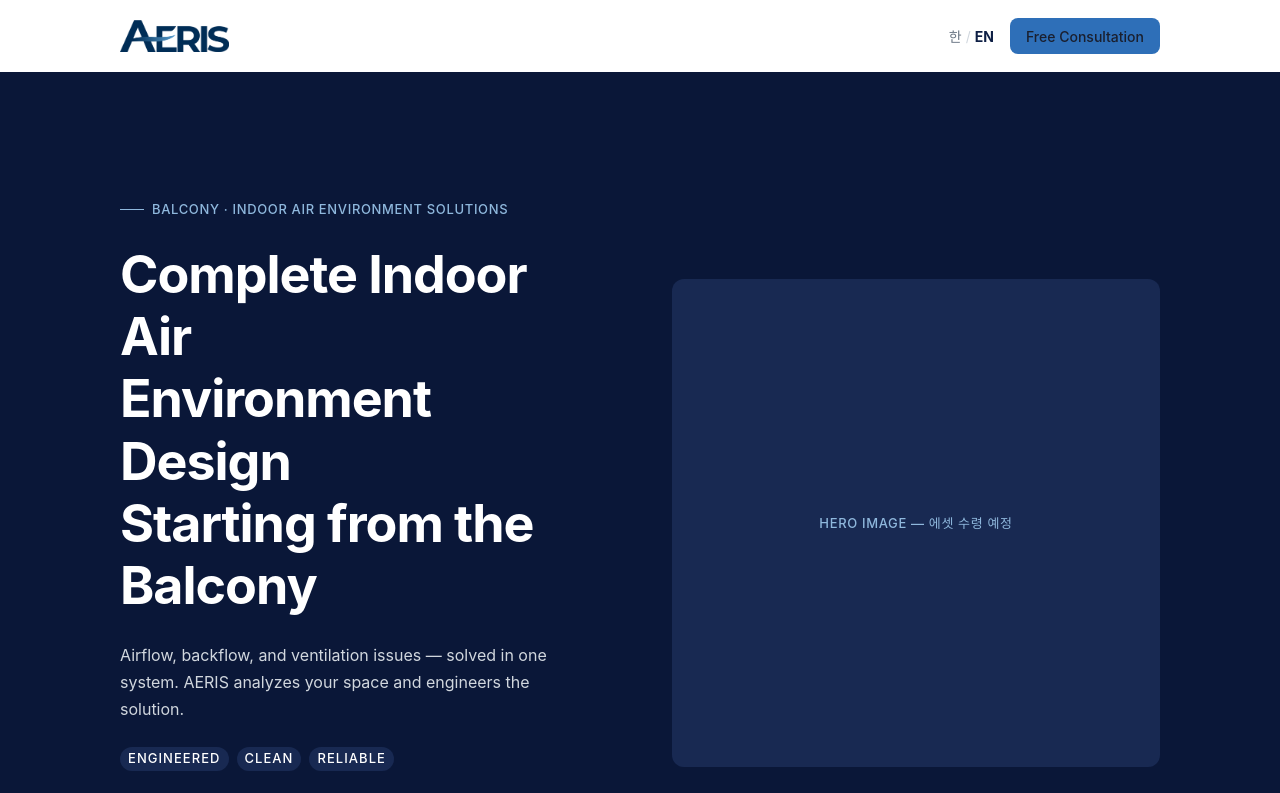
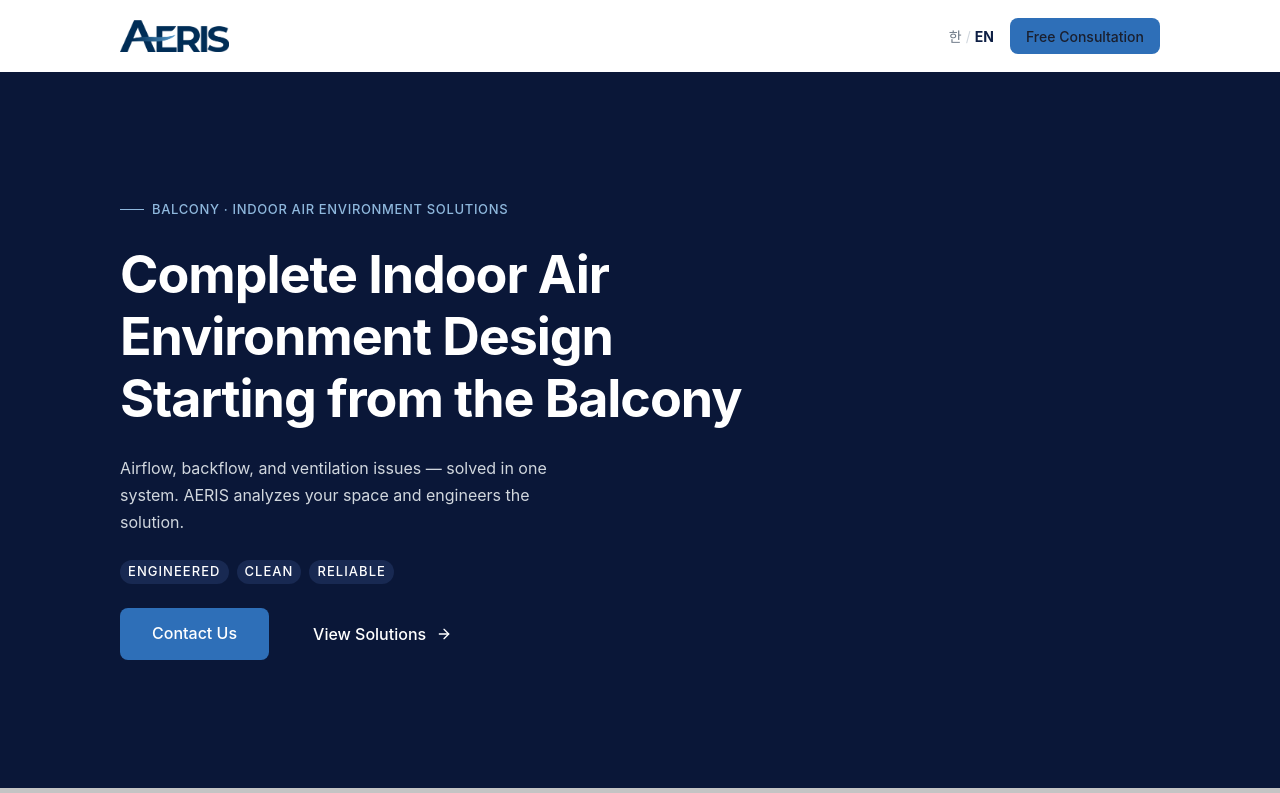
Before and after one commit to komiwebmaster-del/aeris-webpage, a Next.js app: page /en in a window 1280 px wide. Shown: the top 793 px of the page. Built offline with nearby package versions, Linux system fonts and the light colour scheme; grey boxes are pictures that could not be loaded; a web font is replaced by a local one.

Commit message:
💄 Style: Hero 우측 이미지 영역 임시 숨김
Hero 키 비주얼 에셋 수령 전까지 우측 placeholder 블록을 JSX 주석 처리.
좌측 텍스트·CTA 만 단독 노출되는 임시 상태.
에셋 수령 시 주석 해제 + next/image 로 교체 예정.

```diff
--- a/src/components/sections/hero/index.tsx
+++ b/src/components/sections/hero/index.tsx
@@ -1,12 +1,12 @@
 'use client';
 
-import { useTranslations } from 'next-intl';
-import { ArrowRight } from 'lucide-react';
+import { Container } from '@/components/layout/container';
 import { Section } from '@/components/layout/section';
-import { Container } from '@/components/layout/container';
-import { Eyebrow } from '@/components/ui/eyebrow';
 import { Badge } from '@/components/ui/badge';
 import { Button } from '@/components/ui/button';
+import { Eyebrow } from '@/components/ui/eyebrow';
+import { ArrowRight } from 'lucide-react';
+import { useTranslations } from 'next-intl';
 
 export function HeroSection() {
   const t = useTranslations('hero');
@@ -74,16 +74,16 @@ export function HeroSection() {
           </div>
 
           {/* Image — Right */}
-          <div className="lg:flex-1">
+          {/* <div className="lg:flex-1">
             <div className="relative aspect-[4/3] w-full overflow-hidden rounded-lg bg-navy-800 lg:aspect-square">
-              {/* Placeholder until hero image asset received */}
+              Placeholder until hero image asset received
               <div className="flex h-full w-full items-center justify-center">
                 <p className="text-caption font-medium uppercase tracking-wider text-blue-300">
                   Hero Image — 에셋 수령 예정
                 </p>
               </div>
             </div>
-          </div>
+          </div> */}
         </div>
       </Container>
     </Section>
```
